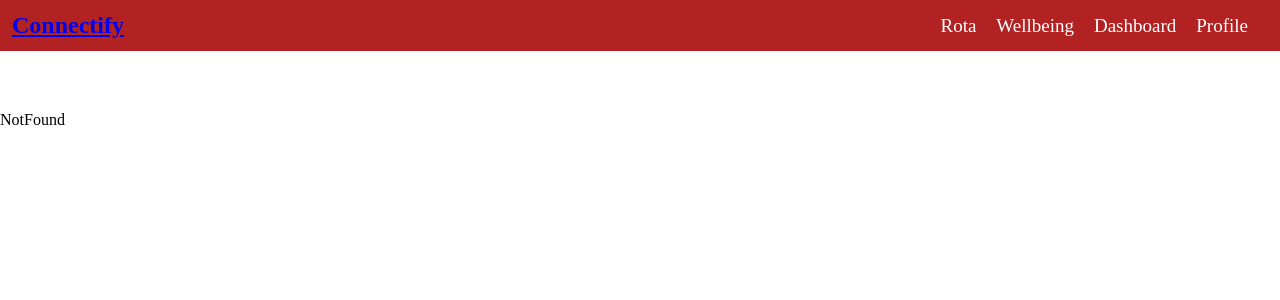
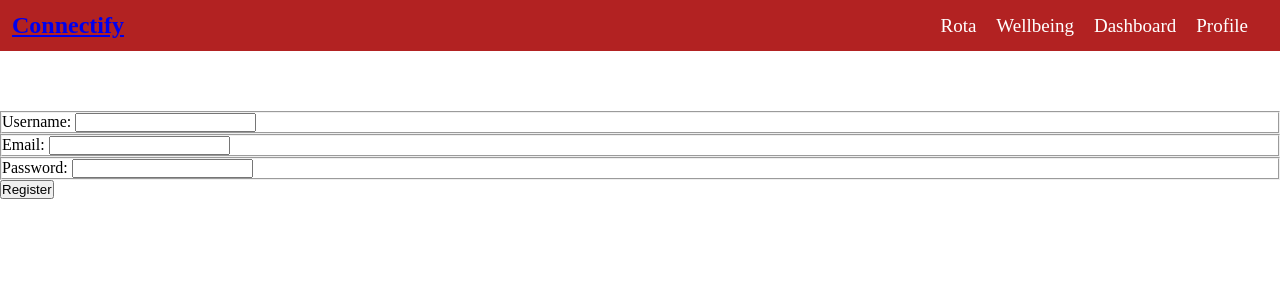
Before and after one commit to mithurssan/connectify_front_end, a React (Vite) app: page /signup/user in a window 1280 px wide. Shown: the top 300 px of the page. Built offline with nearby package versions, Linux system fonts and the light colour scheme.

Commit message:
finish signup pages for user and business

```diff
--- a/src/App.jsx
+++ b/src/App.jsx
@@ -1,8 +1,8 @@
-import React from "react";
-import { Routes, Route } from "react-router-dom";
-import * as Pages from "./pages"
+import React from 'react';
+import { BrowserRouter, Routes, Route } from 'react-router-dom';
+import * as Pages from './pages';
 import { NavBar } from './components';
-import "./App.css"
+import './App.css';
 
 const App = () => {
 	return (
@@ -14,14 +14,16 @@ const App = () => {
 					<Route path="/wellbeing" element={<Pages.Wellbeing />} />
 					<Route path="/dashboard" element={<Pages.Dashboard />} />
 					<Route path="/profile/:username" element={<Pages.Profile />} />
-          <Route path="/login" element={<Pages.Login />} />
-          <Route path="/signup" element={<Pages.Signup />} />
+					<Route path="/login/user" element={<Pages.LoginUser />} />
+					<Route path="/login/business" element={<Pages.LoginBusiness />} />
+					<Route path="/signup/business" element={<Pages.SignupBusiness />} />
+					<Route path="/signup/user" element={<Pages.SignupUser />} />
 
 					<Route path="*" element={<Pages.NotFound />} />
 				</Route>
 			</Route>
 		</Routes>
-  )
-}
+	);
+};
 
-export default App
+export default App;
--- a/src/pages/Login/index.jsx
+++ /dev/null
@@ -1,9 +0,0 @@
-import React from 'react'
-
-const Login = () => {
-  return (
-    <div>Login</div>
-  )
-}
-
-export default Login
--- /dev/null
+++ b/src/pages/LoginBusiness/index.jsx
@@ -0,0 +1,7 @@
+import React from 'react';
+
+const LoginBusiness = () => {
+	return <div>index</div>;
+};
+
+export default LoginBusiness;
--- /dev/null
+++ b/src/pages/LoginUser/index.jsx
@@ -0,0 +1,72 @@
+import React, { useState } from 'react';
+import axios from 'axios';
+
+const LoginUser = () => {
+	const [username, setUsername] = useState('');
+	const [password, setPassword] = useState('');
+	const [isLoaded, setIsLoaded] = useState(false);
+	const [error, setError] = useState(false);
+
+	const loginUser = async () => {
+		try {
+			const url = 'http://127.0.0.1:5000/users/login';
+			const options = {
+				user_username: username,
+				user_password: password,
+			};
+			const res = await axios.post(url, options);
+			console.log(res);
+		} catch (error) {
+			console.log(error, 'error');
+			if (error.response.status == 401) {
+				alert('Invalid credentials');
+			}
+		}
+	};
+
+	const handleSubmit = async (e) => {
+		e.preventDefault();
+
+		if (username.length === 0) {
+			alert('Do not forget about email!');
+		} else if (password.length === 0) {
+			alert('Do not forget about password!');
+		} else {
+			loginUser();
+
+			alert('success');
+		}
+	};
+
+	const handleInputUsername = (e) => {
+		setUsername(e.target.value);
+	};
+
+	const handleInputPassword = (e) => {
+		setPassword(e.target.value);
+	};
+
+	return (
+		<div>
+			<form onSubmit={handleSubmit}>
+				<fieldset>
+					<label htmlFor="username">Username: </label>
+					<input type="text" id="username" value={username} onChange={handleInputUsername} />
+				</fieldset>
+				<fieldset>
+					<label htmlFor="password">Password: </label>
+					<input type="password" id="password" value={password} onChange={handleInputPassword} />
+				</fieldset>
+				<input type="submit" value="Register" />
+			</form>
+			{isLoaded && <h1>Correct Credentials</h1>}
+			{error && (
+				<div>
+					<h1>Incorrect Credentials</h1>
+				</div>
+			)}
+		</div>
+	);
+};
+
+export default LoginUser;
--- a/src/pages/Signup/index.jsx
+++ b/src/pages/SignupBusiness/index.jsx
@@ -1,9 +1,11 @@
 import React, { useState } from 'react';
 import axios from 'axios';
 
-const Signup = () => {
+const SignupBusiness = () => {
 	const [companyName, setCompanyName] = useState('');
 	const [companyNumber, setCompanyNumber] = useState('');
+	const [companyPassword, setCompanyPassword] = useState('');
+	const [companyEmail, setCompanyEmail] = useState('');
 	const [isLoaded, setIsLoaded] = useState(false);
 	const [error, setError] = useState(false);
 
@@ -14,6 +16,15 @@ const Signup = () => {
 			const data = res.data;
 
 			if (data['company_name'] == companyName && data['company_number'] == companyNumber) {
+				const res = await axios.post('http://127.0.0.1:5000/businesses/register', {
+					business_name: companyName,
+					business_number: companyNumber,
+					business_email: companyEmail,
+					business_password: companyPassword,
+				});
+
+				console.log(res);
+
 				setError(false);
 				setIsLoaded(true);
 				console.log(data);
@@ -39,6 +50,12 @@ const Signup = () => {
 	const handleInputNumber = (e) => {
 		setCompanyNumber(e.target.value);
 	};
+	const handleInputPassword = (e) => {
+		setCompanyPassword(e.target.value);
+	};
+	const handleInputEmail = (e) => {
+		setCompanyEmail(e.target.value);
+	};
 
 	return (
 		<div>
@@ -50,6 +67,14 @@ const Signup = () => {
 				<fieldset>
 					<label htmlFor="number">Company number: </label>
 					<input type="number" id="number" value={companyNumber} onChange={handleInputNumber} />
+				</fieldset>
+				<fieldset>
+					<label htmlFor="email">Email address: </label>
+					<input type="email" id="email" value={companyEmail} onChange={handleInputEmail} />
+				</fieldset>
+				<fieldset>
+					<label htmlFor="password">Password: </label>
+					<input type="password" id="password" value={companyPassword} onChange={handleInputPassword} />
 				</fieldset>
 				<input type="submit" value="Register" />
 			</form>
@@ -63,4 +88,4 @@ const Signup = () => {
 	);
 };
 
-export default Signup;
+export default SignupBusiness;
--- /dev/null
+++ b/src/pages/SignupUser/index.jsx
@@ -0,0 +1,76 @@
+import React, { useState } from 'react';
+import axios from 'axios';
+
+const SignupUser = () => {
+	const [username, setUsername] = useState('');
+	const [email, setEmail] = useState('');
+	const [password, setPassword] = useState('');
+	const [isLoaded, setIsLoaded] = useState(false);
+	const [error, setError] = useState(false);
+
+	async function registerUser() {
+		try {
+			const url = 'http://127.0.0.1:5000/users/register';
+			const options = { user_username: username, user_email: email, user_password: password };
+			const res = await axios.post(url, options);
+			const data = res.data;
+
+			if (res.status === 200) {
+				setError(false);
+				setIsLoaded(true);
+			} else {
+				setError(true);
+				setIsLoaded(false);
+			}
+
+			console.log(data);
+		} catch (error) {
+			console.error(error);
+		}
+	}
+
+	const handleSubmit = (e) => {
+		e.preventDefault();
+
+		registerUser();
+	};
+
+	const handleInputUsername = (e) => {
+		setUsername(e.target.value);
+	};
+
+	const handleInputEmail = (e) => {
+		setEmail(e.target.value);
+	};
+	const handleInputPassword = (e) => {
+		setPassword(e.target.value);
+	};
+
+	return (
+		<div>
+			<form onSubmit={handleSubmit}>
+				<fieldset>
+					<label htmlFor="username">Username: </label>
+					<input type="text" id="username" value={username} onChange={handleInputUsername} />
+				</fieldset>
+				<fieldset>
+					<label htmlFor="email">Email: </label>
+					<input type="email" id="email" value={email} onChange={handleInputEmail} />
+				</fieldset>
+				<fieldset>
+					<label htmlFor="password">Password: </label>
+					<input type="password" id="password" value={password} onChange={handleInputPassword} />
+				</fieldset>
+				<input type="submit" value="Register" />
+			</form>
+			{isLoaded && <h1>Correct Credentials</h1>}
+			{error && (
+				<div>
+					<h1>Incorrect Credentials</h1>
+				</div>
+			)}
+		</div>
+	);
+};
+
+export default SignupUser;
```
Also changed, not shown: src/pages/index.js (+10 -8 lines), src/pages/LoginBusiness/style.css (added), src/pages/LoginUser/style.css (added), src/pages/SignupBusiness/style.css (added), src/pages/SignupUser/style.css (added). Lines whose indentation alone changed are shown as unchanged.
